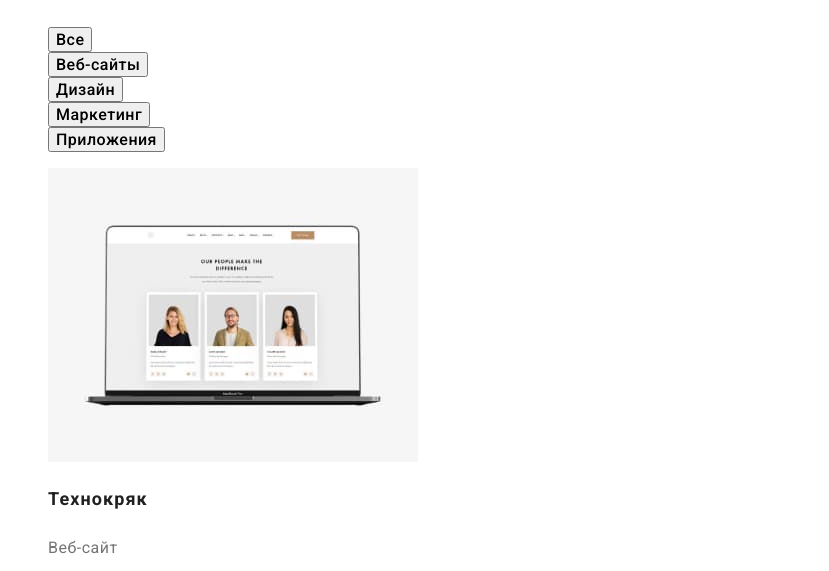
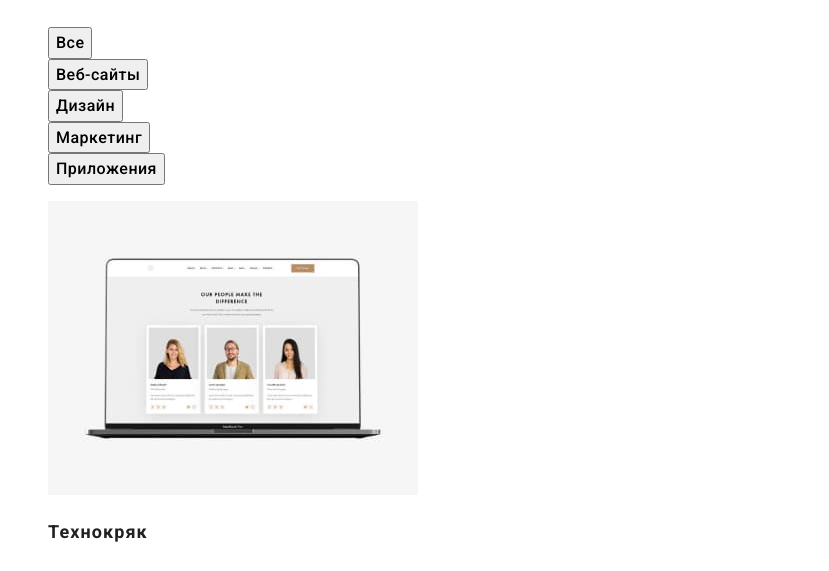
Before and after one commit to Matyash-Oleksander/goit-markup-hw-02, a plain HTML site: page portfolio.html in a window 1280 px wide. Shown: the part 220-791 px from the top of the page, without its empty margins (0-829 px from the left). Drawn offline with Linux system fonts and the light colour scheme.

Commit message:
Готове ДЗ№2

```diff
--- a/portfolio.html
+++ b/portfolio.html
@@ -44,19 +44,19 @@
         <h1 class="projects-section-title">Нашы проэкты</h1>
         <ul class="projects-section-list">
           <li class="projects-section-item">
-            <input type="button" value="Все" class="projects-button" />
+            <button type="button" class="projects-button">Все</button>
           </li>
           <li class="projects-section-item">
-            <input type="button" value="Веб-сайты" class="projects-button" />
+            <button type="button" class="projects-button">Веб-сайты</button>
           </li>
           <li class="projects-section-item">
-            <input type="button" value="Дизайн" class="projects-button" />
+            <button type="button" class="projects-button">Дизайн</button>
           </li>
           <li class="projects-section-item">
-            <input type="button" value="Маркетинг" class="projects-button" />
+            <button type="button" class="projects-button">Маркетинг</button>
           </li>
           <li class="projects-section-item">
-            <input type="button" value="Приложения" class="projects-button" />
+            <button type="button" class="projects-button">Приложения</button>
           </li>
         </ul>
         <ul class="projects-section-list-image">
```
